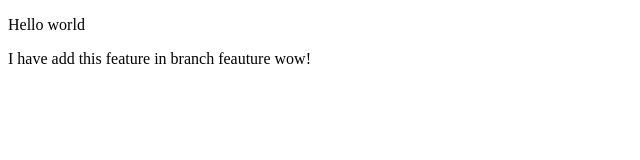
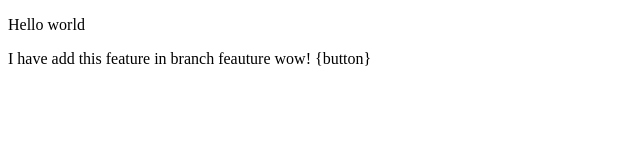
Before and after one commit to imrankhan992/myLocalRepo, a plain HTML site: page index.html in a window 1280 px wide. Shown: the full height of the page, 0-640 px from the left. Drawn offline with Linux system fonts and the light colour scheme.

```diff
--- a/index.html
+++ b/index.html
@@ -7,6 +7,6 @@
 </head>
 <body>
     <p>Hello world</p>
-    <p>I have add this feature in branch feauture wow!</p>
+    <p>I have add this feature in branch feauture wow! {button}</p>
 </body>
 </html>
```
